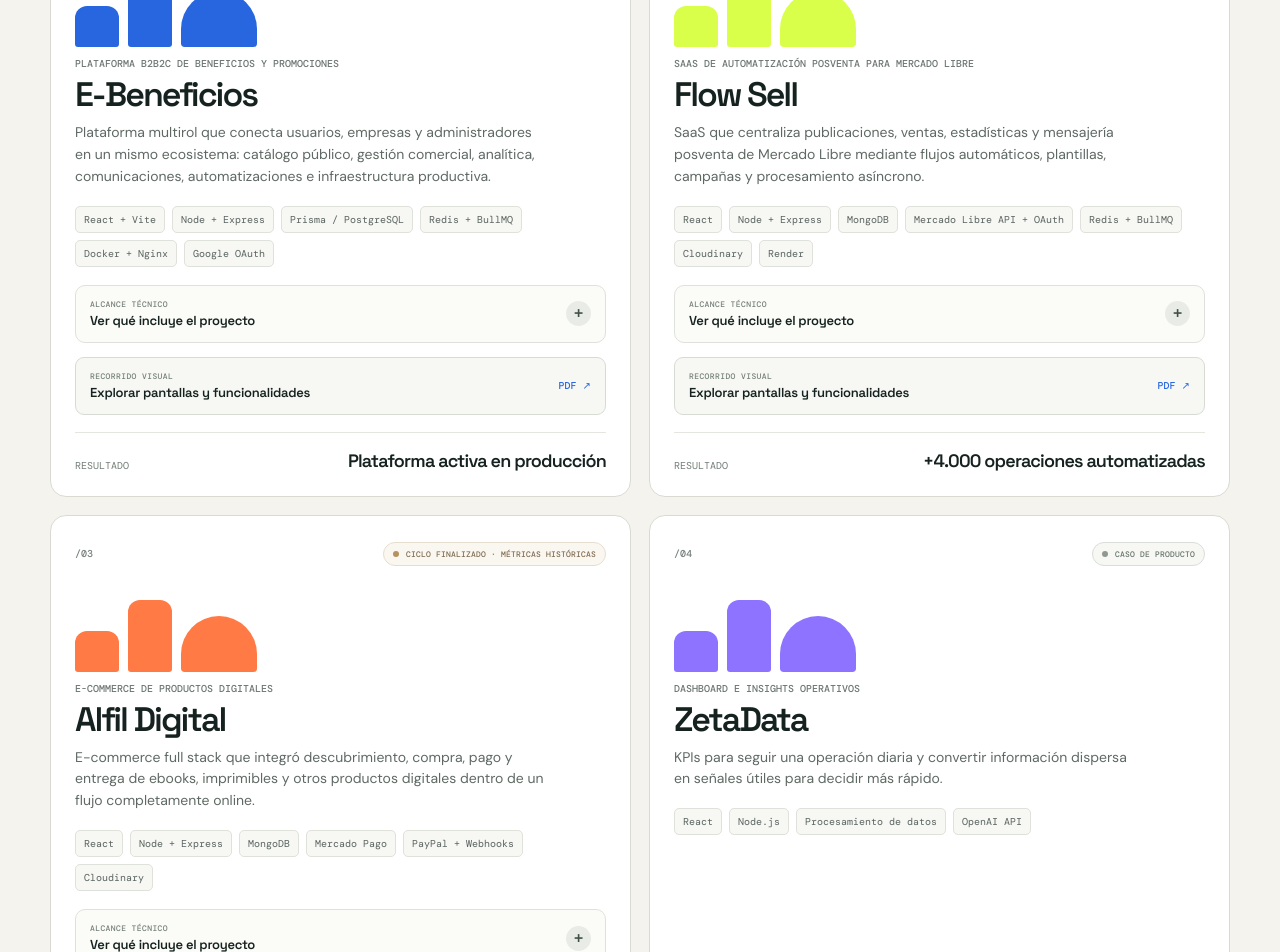
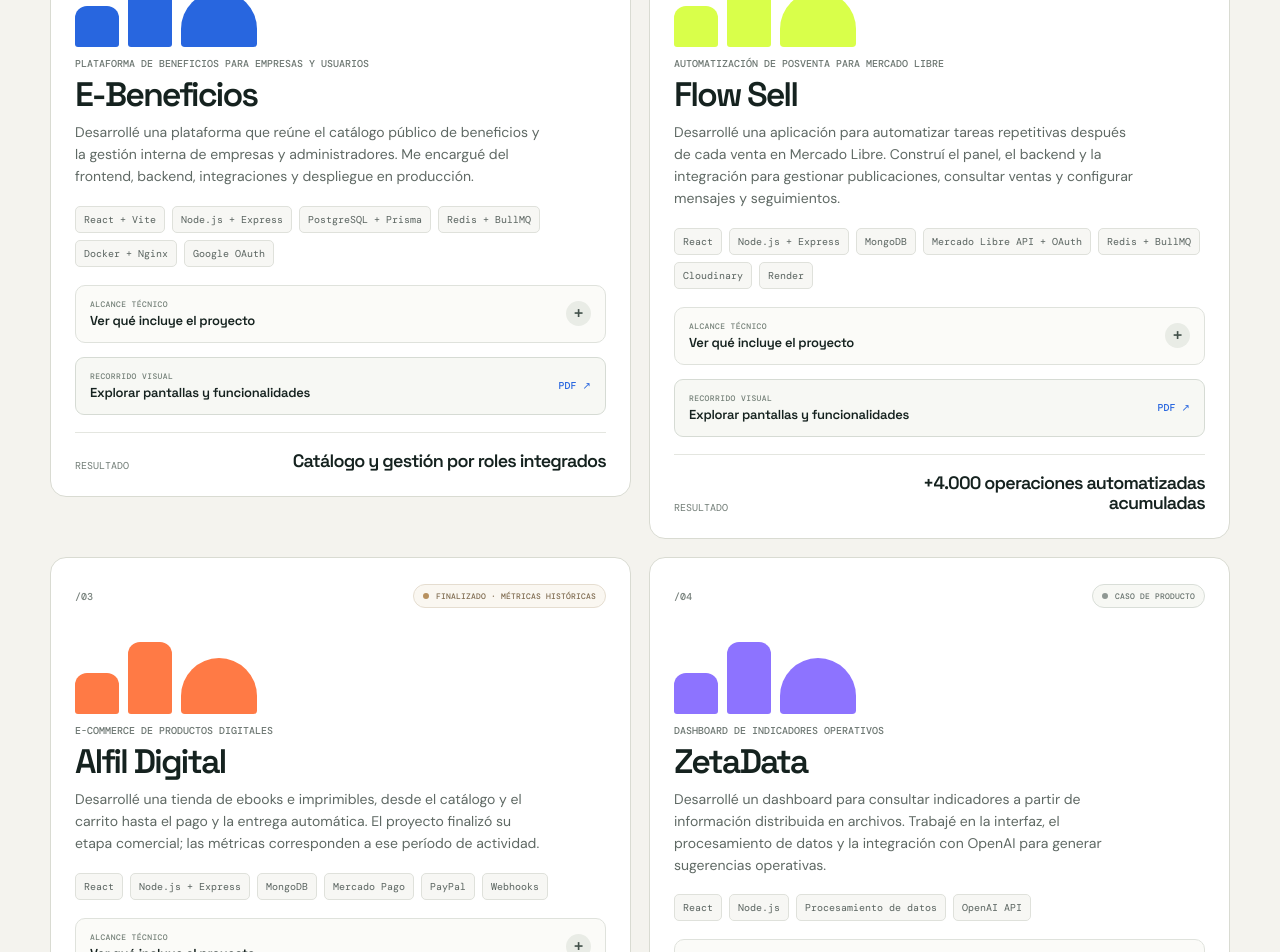
Before and after one commit to santic4/Mi-portfolio, a Next.js app: page / in a window 1280 px wide. Shown: the part 1180-2132 px from the top of the page. Built offline with nearby package versions, Linux system fonts and the light colour scheme.

Commit message:
edit proyects descriptions

```diff
--- a/app/page.tsx
+++ b/app/page.tsx
@@ -18,28 +18,26 @@
   {
     number: "01",
     title: "E-Beneficios",
-    type: "Plataforma B2B2C de beneficios y promociones",
+    type: "Plataforma de beneficios para empresas y usuarios",
     description:
-      "Plataforma multirol que conecta usuarios, empresas y administradores en un mismo ecosistema: catálogo público, gestión comercial, analítica, comunicaciones, automatizaciones e infraestructura productiva.",
+      "Desarrollé una plataforma que reúne el catálogo público de beneficios y la gestión interna de empresas y administradores. Me encargué del frontend, backend, integraciones y despliegue en producción.",
     technologies: [
       "React + Vite",
-      "Node + Express",
-      "Prisma / PostgreSQL",
+      "Node.js + Express",
+      "PostgreSQL + Prisma",
       "Redis + BullMQ",
       "Docker + Nginx",
       "Google OAuth",
     ],
     highlights: [
-      "Sitio público 100% responsive con búsqueda, categorías, marcas, Flash, destacados, rankings Top y páginas de detalle.",
-      "Paneles independientes para Admin, Empresa y Usuario, con autenticación local/Google, roles y permisos.",
-      "Gestión de beneficios, empresas, planes, facturación, contenido editorial, estados y publicación.",
-      "Tracking y analítica de impresiones, vistas, clicks, guardados y estadísticas agregadas por día.",
-      "Emails transaccionales y comunicaciones/newsletters para verificación, onboarding y avisos del sistema.",
-      "Workers con Redis + BullMQ para estadísticas, importaciones CSV, newsletters y tareas asíncronas.",
-      "SEO técnico con metadata, canonicals, sitemap, robots, estructura de URLs y Google Search Console.",
-      "Deploy con Docker Compose + Nginx en dos VPS: aplicación principal y servidor dedicado a workers.",
+      "Construí el catálogo responsive con búsqueda, categorías, marcas y páginas de detalle, junto con paneles para administradores, empresas y usuarios.",
+      "Implementé autenticación local y con Google, roles y permisos para separar los accesos y las acciones de cada perfil.",
+      "Desarrollé la gestión de beneficios, empresas, planes y estados de publicación, e integré pagos con Mercado Pago.",
+      "Incorporé correos transaccionales para verificación y avisos, además de analítica de impresiones, vistas, clics y beneficios guardados.",
+      "Organicé estadísticas, importaciones CSV y newsletters en procesos en segundo plano con Redis y BullMQ.",
+      "Configuré el despliegue con Docker y Nginx en dos VPS, separando la aplicación de los workers, e implementé metadata, URLs canónicas y sitemap.",
     ],
-    result: "Plataforma activa en producción",
+    result: "Catálogo y gestión por roles integrados",
     status: "Activo · Producción",
     statusTone: "active",
     accent: "blue",
@@ -48,12 +46,12 @@
   {
     number: "02",
     title: "Flow Sell",
-    type: "SaaS de automatización posventa para Mercado Libre",
+    type: "Automatización de posventa para Mercado Libre",
     description:
-      "SaaS que centraliza publicaciones, ventas, estadísticas y mensajería posventa de Mercado Libre mediante flujos automáticos, plantillas, campañas y procesamiento asíncrono.",
+      "Desarrollé una aplicación para automatizar tareas repetitivas después de cada venta en Mercado Libre. Construí el panel, el backend y la integración para gestionar publicaciones, consultar ventas y configurar mensajes y seguimientos.",
     technologies: [
       "React",
-      "Node + Express",
+      "Node.js + Express",
       "MongoDB",
       "Mercado Libre API + OAuth",
       "Redis + BullMQ",
@@ -61,16 +59,14 @@
       "Render",
     ],
     highlights: [
-      "OAuth con Mercado Libre y sincronización de publicaciones, ventas y actividad por cuenta.",
-      "Dashboard con facturación, órdenes, unidades, ticket promedio, compradores y rendimiento por producto.",
-      "Flujos posventa con mensajes inmediatos y seguimientos diferidos configurables por publicación.",
-      "Plantillas reutilizables con imágenes y campañas para audiencias y períodos seleccionados.",
-      "Colas Redis + BullMQ para webhooks, mensajes programados, tracking, reintentos y trabajos en background.",
-      "Webhooks endurecidos con validación, idempotencia y controles para evitar procesamiento duplicado.",
-      "Seguridad de sesiones y tokens: cifrado, cookies protegidas, CSRF, Helmet y rate limiting.",
-      "Storage en Cloudinary y despliegue productivo con servicios administrados.",
+      "Integré el acceso mediante OAuth y la sincronización de publicaciones y ventas, con información y configuración separadas por cuenta.",
+      "Construí un dashboard con importe vendido, órdenes, unidades, ticket promedio y rendimiento por producto.",
+      "Implementé plantillas reutilizables con imágenes, mensajes inmediatos y seguimientos diferidos configurables por publicación.",
+      "Desarrollé campañas de mensajería con selección de audiencias y períodos.",
+      "Organicé webhooks y envíos en colas con Redis y BullMQ, incorporando reintentos y controles para evitar procesar eventos duplicados.",
+      "Implementé cifrado de tokens, protección de sesiones, CSRF y límites de solicitudes, además de almacenamiento en Cloudinary y despliegue en Render.",
     ],
-    result: "+4.000 operaciones automatizadas",
+    result: "+4.000 operaciones automatizadas acumuladas",
     status: "Activo · Producción",
     statusTone: "active",
     accent: "lime",
@@ -81,27 +77,24 @@
     title: "Alfil Digital",
     type: "E-commerce de productos digitales",
     description:
-      "E-commerce full stack que integró descubrimiento, compra, pago y entrega de ebooks, imprimibles y otros productos digitales dentro de un flujo completamente online.",
+      "Desarrollé una tienda de ebooks e imprimibles, desde el catálogo y el carrito hasta el pago y la entrega automática. El proyecto finalizó su etapa comercial; las métricas corresponden a ese período de actividad.",
     technologies: [
       "React",
-      "Node + Express",
+      "Node.js + Express",
       "MongoDB",
       "Mercado Pago",
-      "PayPal + Webhooks",
-      "Cloudinary",
+      "PayPal",
+      "Webhooks",
     ],
     highlights: [
-      "Home, catálogo, buscador, filtros, categorías, páginas de producto y recomendaciones relacionadas.",
-      "Carrito y checkout con una experiencia responsive orientada a reducir fricción en la compra.",
-      "Integraciones con Mercado Pago y PayPal para cobros locales e internacionales.",
-      "Webhooks para validar pagos y continuar automáticamente el circuito posterior a la compra.",
-      "Entrega automática de productos digitales y comunicaciones asociadas a las operaciones.",
-      "Herramientas administrativas para productos, pedidos, usuarios y contenido del e-commerce.",
-      "Soporte y contacto por WhatsApp, además de preguntas frecuentes dentro de la experiencia pública.",
-      "Diseño 100% responsive y storage de imágenes/archivos en Firebase.",
+      "Construí la experiencia responsive de compra con catálogo, búsqueda, filtros, categorías y páginas de producto.",
+      "Desarrollé el carrito y el checkout, con Mercado Pago y PayPal para procesar los pagos.",
+      "Implementé la confirmación de pagos mediante webhooks y la entrega automática de los productos digitales por email.",
+      "Construí herramientas administrativas para gestionar productos, pedidos, usuarios y contenido.",
+      "Durante su etapa activa, la tienda superó las 1.000 ventas y registró más de 12.000 visitas. Estas cifras son históricas y no representan actividad actual.",
     ],
-    result: "+1.000 ventas al cierre",
-    status: "Ciclo finalizado · métricas históricas",
+    result: "+1.000 ventas durante su etapa activa",
+    status: "Finalizado · Métricas históricas",
     statusTone: "historic",
     accent: "orange",
     caseStudyPdf: "/proyectos/Alfil_Digital_Portfolio.pdf",
@@ -109,11 +102,21 @@
   {
     number: "04",
     title: "ZetaData",
-    type: "Dashboard e insights operativos",
+    type: "Dashboard de indicadores operativos",
     description:
-      "KPIs para seguir una operación diaria y convertir información dispersa en señales útiles para decidir más rápido.",
-    technologies: ["React", "Node.js", "Procesamiento de datos", "OpenAI API"],
-    result: "+100 archivos/día",
+      "Desarrollé un dashboard para consultar indicadores a partir de información distribuida en archivos. Trabajé en la interfaz, el procesamiento de datos y la integración con OpenAI para generar sugerencias operativas.",
+    technologies: [
+      "React",
+      "Node.js",
+      "Procesamiento de datos",
+      "OpenAI API",
+    ],
+    highlights: [
+      "Construí una interfaz para consultar indicadores y seguir la operación diaria.",
+      "Implementé el procesamiento de más de 100 archivos por día para alimentar el dashboard.",
+      "Integré la API de OpenAI para generar sugerencias operativas a partir de la información procesada.",
+    ],
+    result: "+100 archivos procesados por día",
     status: "Caso de producto",
     statusTone: "neutral",
     accent: "purple",
```
